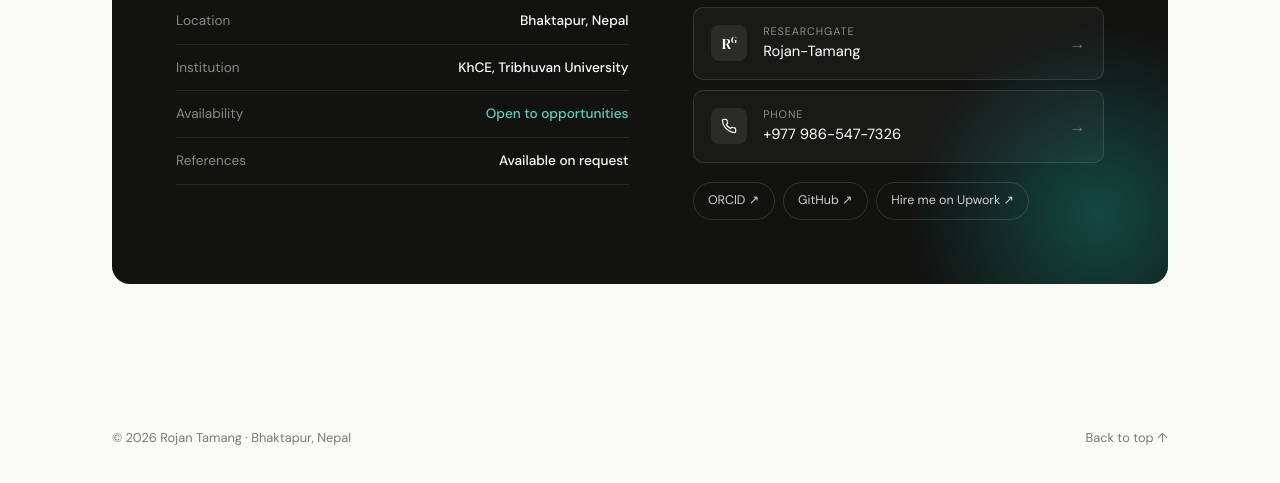
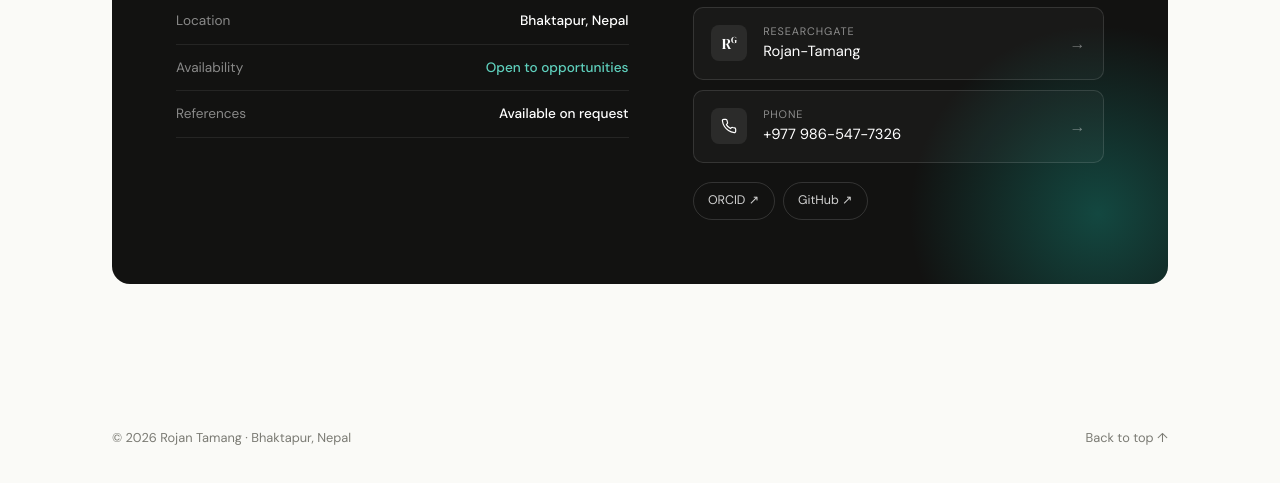
Before and after one commit to 123rojan/Personal-Website, a plain HTML site: page index.html in a window 1280 px wide. Shown: the part 8480-8963 px from the top of the page. Drawn offline with Linux system fonts and the light colour scheme.

Commit message:
Update index.html
Institute and upwork changes

```diff
--- a/index.html
+++ b/index.html
@@ -718,7 +718,7 @@ footer a:hover{color:var(--accent)}
         <p>I'm looking for graduate research positions in power electronics and control, and I'm always glad to talk with potential supervisors, collaborators and fellow researchers.</p>
         <dl class="info">
           <div><dt>Location</dt><dd>Bhaktapur, Nepal</dd></div>
-          <div><dt>Institution</dt><dd>KhCE, Tribhuvan University</dd></div>
+          <!-- <div><dt>Institution</dt><dd>KhCE, Tribhuvan University</dd></div> -->
           <div><dt>Availability</dt><dd class="open">Open to opportunities</dd></div>
           <div><dt>References</dt><dd>Available on request</dd></div>
         </dl>
@@ -747,7 +747,7 @@ footer a:hover{color:var(--accent)}
         <div class="pills">
           <a href="https://orcid.org/0009-0005-0912-4880" target="_blank" rel="noopener">ORCID ↗</a>
           <a href="https://github.com/123rojan" target="_blank" rel="noopener">GitHub ↗</a>
-          <a href="https://www.upwork.com/freelancers/~01e8bd49a86d3692fb" target="_blank" rel="noopener">Hire me on Upwork ↗</a>
+          <!-- <a href="https://www.upwork.com/freelancers/~01e8bd49a86d3692fb" target="_blank" rel="noopener">Hire me on Upwork ↗</a> -->
         </div>
       </div>
     </div>
```
